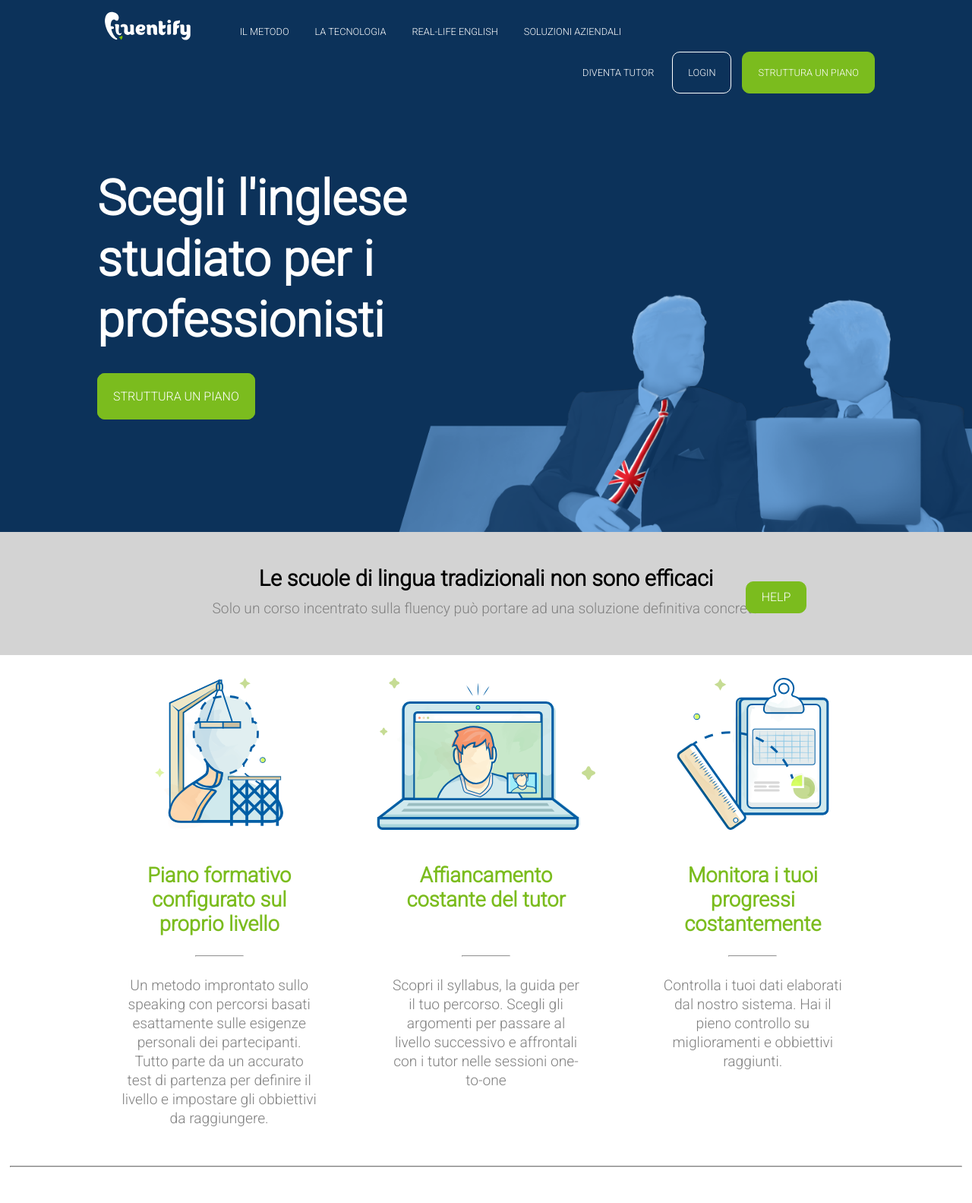
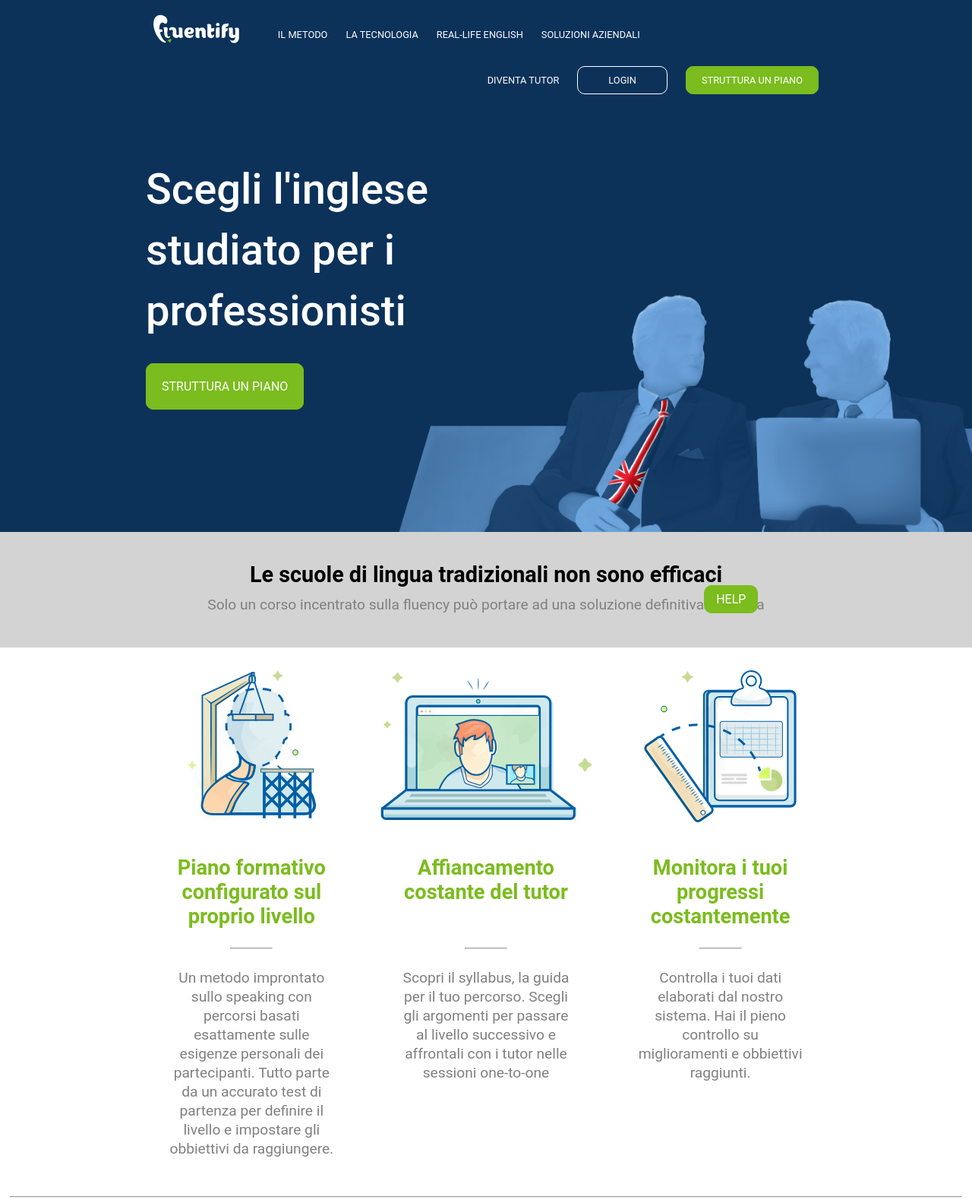
Before and after one commit to tommasoscocciolini/htmlcss-fluentify, a plain HTML site: page index.html in a window 1280 px wide. Shown: the top 1583 px of the page at 76% size. Drawn offline with Linux system fonts and the light colour scheme.

Commit message:
sistemato header, immagine main e footer
allineamento header migliorato, main ridimensionato per renderlo più responsive, classi dei btn migliorate

```diff
--- a/assets/css/master.css
+++ b/assets/css/master.css
@@ -6,61 +6,11 @@
 }
 
 .container{
-  width: 80%;
+  width: 70%;
   margin: 0 auto;
 }
 
-/*HEADER*/
-header{
-  height: 700px;
-}
-
-.bg-header{
-  background-color: #0C325A;
-  background-image: url('../img/background-header.png');
-  background-repeat: no-repeat;
-  background-size: 65%;
-  background-position: 115% 110%;
-}
-/*HEADER - nav*/
-nav{
-  vertical-align: middle;
-  padding-top: 15px;
-}
-
-nav img{
-  vertical-align: middle;
-  padding-bottom: 15px;
-  padding-left: 10px;
-  margin-right: 10px;
-}
-
-nav ul, div.logo {
-  display: inline-block;
-  vertical-align: middle;
-  line-height: 52px;
-}
-
-div.logo{
-  margin-right: 3%;
-}
-
-nav ul li{
-  display: inline-block;
-  text-transform: uppercase;
-  padding: 0px 10px;
-  margin-left: 10px;
-}
-
-li a {
-  text-decoration: none;
-  color: #ffffff;
-  font-size: 0.8em;
-}
-
-nav ul.lato-dx{
-  float: right;
-}
+/*LAYOUT*/
 
 [class^="btn-circ"]{
   text-align: center;
@@ -69,31 +19,21 @@ nav ul.lato-dx{
   text-transform: uppercase;
   text-decoration: none;
   color: #ffffff;
-  padding: 0 20px;
+  padding: 10px 20px;
 }
+
 .btn-green{
   background-color: #7BBC1E;
   border: 1px solid #7BBC1E;
-}
-
-div.t-header{
-width: 50%;
-color: #ffffff;
-padding-top: 15%;
-padding-right: 5%;
-}
-
-.t-header h1{
-font-size: 4em;
-margin-bottom: 50px;
-line-height: 80px;
 }
 
 .btn-circ-img{
   padding: 20px 20px;
 }
 
-/*MAIN*/
+.btn-circ-login{
+  padding: 10px 40px;
+}
 
 [class^="col-"]{
   float: left;
@@ -121,6 +61,104 @@ line-height: 80px;
 .col-50{
   width: 50%;
 }
+
+.did-centered{
+  color: grey;
+  line-height: 25px;
+  text-align: center;
+  width: 80%;
+  margin: 0 auto;
+  font-size: 1.2em;
+}
+
+.did{
+  color: grey;
+  line-height: 25px;
+  font-size: 1.2em;
+  margin-top: 20px;
+  margin-bottom: 40px;
+}
+
+.al-right{
+  text-align: right;
+}
+
+.responsive{
+  max-width: 100%;
+}
+
+/*HEADER*/
+
+header{
+  height: 700px;
+}
+
+.bg-header{
+  background-color: #0C325A;
+  background-image: url('../img/background-header.png');
+  background-repeat: no-repeat;
+  background-size: 65%;
+  background-position: 115% 110%;
+}
+
+/*HEADER - nav*/
+
+nav{
+  padding-top: 15px;
+}
+
+nav img{
+  vertical-align: middle;
+  padding-bottom: 15px;
+  padding-left: 10px;
+  margin-right: 10px;
+}
+
+nav ul, div.logo {
+  display: inline-block;
+}
+
+nav ul{
+  height: 60px;
+  line-height: 60px;
+}
+
+div.logo{
+  margin-right: 3%;
+}
+
+nav ul li{
+  display: inline-block;
+  text-transform: uppercase;
+  padding: 0px 10px;
+}
+
+nav ul li a {
+  text-decoration: none;
+  color: #ffffff;
+  font-size: 0.8em;
+}
+
+nav ul.nav-dx{
+  float: right;
+  vertical-align: middle;
+}
+
+div.title-header{
+  width: 50%;
+  color: #ffffff;
+  padding-top: 15%;
+  padding-right: 4%;
+}
+
+.title-header h1{
+  font-size: 3.5em;
+  font-weight: 500;
+  margin-bottom: 50px;
+  line-height: 80px;
+}
+
+/*MAIN*/
 
 div.main-sup{
   text-align: center;
@@ -162,42 +200,41 @@ div.bg-main-sup{
   color: grey;
 }
 
-.did-centered{
-  color: grey;
-  line-height: 25px;
-  text-align: center;
-  width: 80%;
-  margin: 0 auto;
-  font-size: 1.2em;
-}
-
-.did{
-  color: grey;
-  line-height: 25px;
-  font-size: 1.2em;
-  margin-top: 20px;
-  margin-bottom: 40px;
-}
-
 div .bot-mid{
   padding: 0 10%;
 }
 
 .bot-mid h2{
-  font-size: 2.5em;
+  font-size: 2em;
 }
 
-.al-right{
-  text-align: right;
-}
+/*FOOTER*/
 
 footer{
   background-color: #D3D3D3;
-  line-height: 40px;
-  padding: 4%;
+  line-height: 25px;
+  padding: 4% 0;
 }
- .sup-but{
-   position: fixed;
-   bottom: -7px;
-   right: 17%;
+
+.foot-left{
+  font-size: 1.3em;
+}
+
+.help-btn{
+  position: fixed;
+  bottom: -7px;
+  right: 22%;
+  padding: 5px 15px;
  }
+
+.gen-selector{
+  width: 25%;
+  height: auto;
+  background-color: #D3D3D3;
+  color: grey;
+  font-size: 1em;
+  border: 0px grey;
+  border-bottom: 1px solid grey;
+  padding: 0 10px;
+  margin: 0 10px;
+}
--- a/index.html
+++ b/index.html
@@ -4,11 +4,11 @@
     <meta charset="utf-8">
     <title>Fluentify</title>
     <link rel="stylesheet" href="./assets/css/master.css">
-    <link rel="preconnect" href="https://fonts.gstatic.com">
-    <link href="https://fonts.googleapis.com/css2?family=Roboto:wght@300&display=swap" rel="stylesheet">
+    <!-- <link rel="preconnect" href="https://fonts.gstatic.com">
+    <link href="https://fonts.googleapis.com/css2?family=Roboto:wght@300&display=swap" rel="stylesheet"> -->
   </head>
   <body>
-    <header  class="bg-header">
+    <header class="bg-header">
       <div class="container">
         <nav>
           <div class="logo">
@@ -20,13 +20,13 @@
             <li><a href="#">real-life english</a></li>
             <li><a href="#">soluzioni aziendali</a></li>
           </ul>
-          <ul class="lato-dx">
+          <ul class="nav-dx">
             <li><a href="#">diventa tutor</a></li>
-            <li class="btn-circ"><a href="#">login</a></li>
-            <li class="btn-circ btn-green"><a href="#">struttura un piano</a></li>
+            <li><a class="btn-circ-login" href="#">login</a></li>
+            <li><a class="btn-circ btn-green" href="#">struttura un piano</a></li>
           </ul>
         </nav>
-        <div class="t-header">
+        <div class="title-header">
           <h1>Scegli l'inglese studiato per i professionisti</h1>
           <a class="btn-circ-img btn-green" href="#">struttura un piano</a>
         </div>
@@ -51,15 +51,15 @@
         <div class="main-mid">
           <div class="row">
             <div class="col-33">
-              <img height="200px" src="./assets/img/profile.svg" alt="">
+              <img height="200px" src="./assets/img/profile.svg" alt="rappresentazione piano formativo">
               <h3>Piano formativo configurato sul proprio livello</h3>
             </div>
             <div class="col-33">
-              <img height="200px" src="./assets/img/computer.svg" alt="">
+              <img height="200px" src="./assets/img/computer.svg" alt="computer con tutor live">
               <h3>Affiancamento costante del tutor</h3>
            </div>
             <div class="col-33">
-              <img height="200px" src="./assets/img/doc.svg" alt="">
+              <img height="200px" src="./assets/img/doc.svg" alt="documenti per monitoraggio progressi">
               <h3>Monitora i tuoi progressi costantemente</h3>
             </div>
           </div>
@@ -79,11 +79,11 @@
           </div>
         </div>
       </div>
-      <hr style="margin:50px auto; width:98%; border-color:lightgrey;">
+      <hr style="margin:50px auto; width:98%;background-color: #D3D3D3">
       <div class="container">
         <div class="row">
           <div style="text-align:center;" class="col-50">
-            <img height="450px" src="./assets/img/mountain.svg" alt="montagna immaginaria con step">
+            <img height="400px" class="responsive" src="./assets/img/mountain.svg" alt="montagna immaginaria con step">
           </div>
           <div class="col-50 bot-mid">
             <h2>Scopri il tuo livello inziale e struttura un piano personalizzato</h2>
@@ -93,21 +93,27 @@
         </div>
       </div>
       <hr style="margin:25px auto; border: white;">
-  </main>
+    </main>
 
     <footer class="bg-grey">
       <div class="container">
         <div class="row">
-          <div class ="col-50 bot-mid">
+          <div class ="col-50 foot-left">
             <h2>Struttura un piano</h2>
           </div>
           <div class="col-50 al-right">
-            <a class="did">Sono ##SELEZIONA## </a> <!-- TODO: seleziona da lista -->
-            <a class="btn-circ-img btn-green" href="#">struttura un piano</a>
+            <a class="did">Sono
+              <select class="gen-selector" name="selezione-genere">
+                <option value="" selected disabled hidden>Seleziona</option>
+                <option value="uomo">Uomo</option>
+                <option value="donna">Donna</option>
+              </select>
+           </a>
+           <a class="btn-circ-img btn-green" href="#">struttura un piano</a>
           </div>
         </div>
       </div>
-      <a class="btn-circ btn-green sup-but" href="#">HELP</a>
+      <a class="btn-circ btn-green help-btn" href="#">HELP</a>
     </footer>
 
   </body>
```
